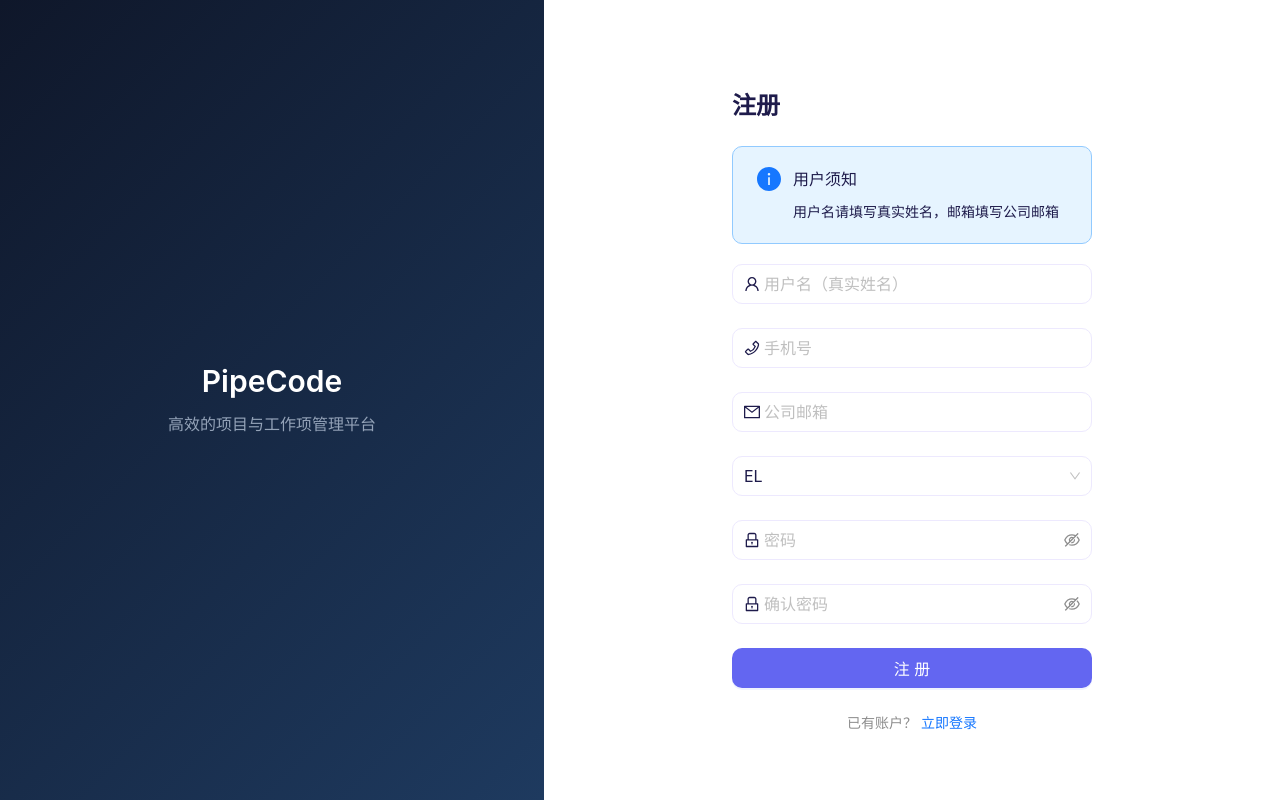
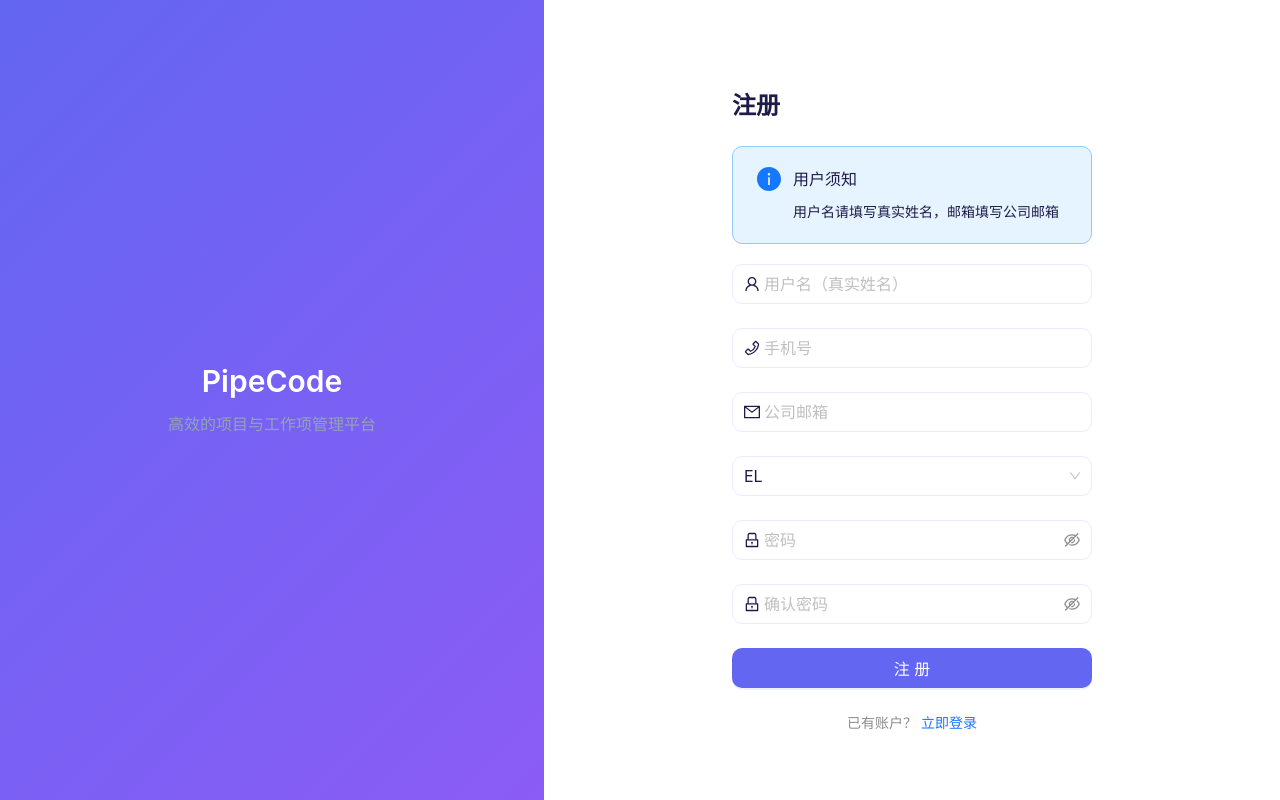
Before and after one commit to SamuelWang9527/web_project, a React (Vite) app in the folder client/: page /register in a window 1280 px wide. Built offline with nearby package versions, Linux system fonts and the light colour scheme; no server answers.

Commit message:
feat(ui): sync Login and Register to violet primary color

```diff
--- a/client/src/pages/Login.tsx
+++ b/client/src/pages/Login.tsx
@@ -39,7 +39,7 @@ export default function Login() {
         data-login-left=""
         style={{
           flex: 1,
-          background: 'linear-gradient(135deg, #0f172a 0%, #1e3a5f 100%)',
+          background: 'linear-gradient(135deg, #6366f1 0%, #8b5cf6 100%)',
           display: 'flex',
           flexDirection: 'column',
           alignItems: 'center',
--- a/client/src/pages/Register.tsx
+++ b/client/src/pages/Register.tsx
@@ -49,7 +49,7 @@ export default function Register() {
           data-login-left=""
           style={{
             flex: 1,
-            background: 'linear-gradient(135deg, #0f172a 0%, #1e3a5f 100%)',
+            background: 'linear-gradient(135deg, #6366f1 0%, #8b5cf6 100%)',
             display: 'flex',
             flexDirection: 'column',
             alignItems: 'center',
@@ -113,7 +113,7 @@ export default function Register() {
         data-login-left=""
         style={{
           flex: 1,
-          background: 'linear-gradient(135deg, #0f172a 0%, #1e3a5f 100%)',
+          background: 'linear-gradient(135deg, #6366f1 0%, #8b5cf6 100%)',
           display: 'flex',
           flexDirection: 'column',
           alignItems: 'center',
```
